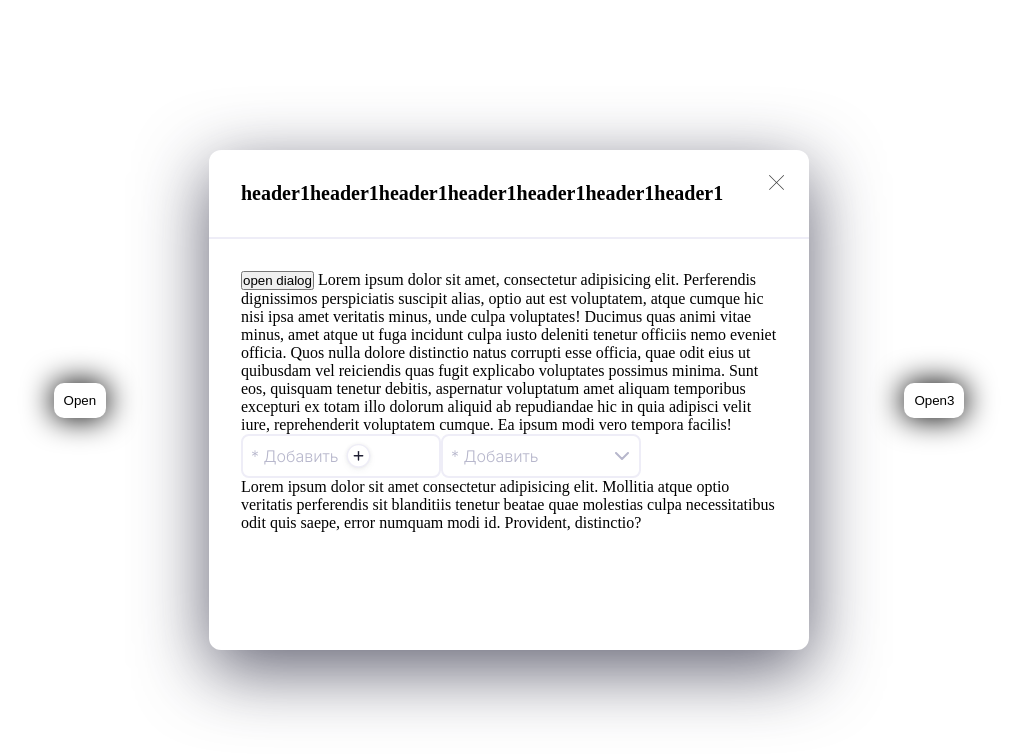
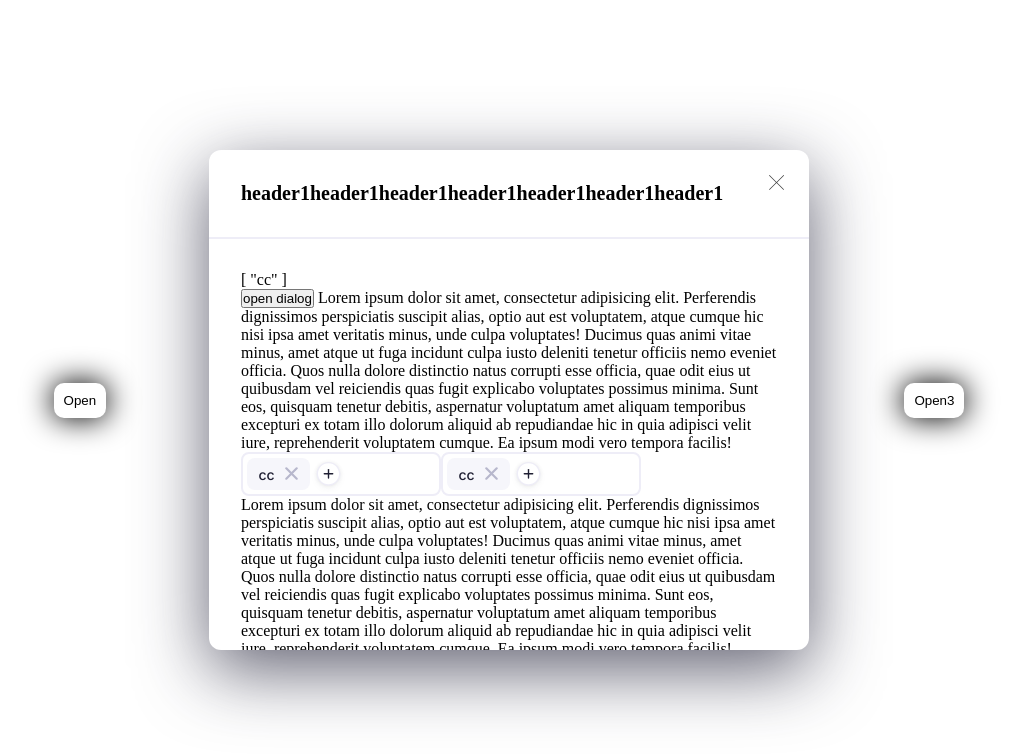
Before and after one commit to bRICK2H/vue-modal, a Vue app: page / in a window 1280 px wide. Both pictures are taken after a click on the button "Open". Shown: the top 756 px of the page, without its empty margins (131-1148 px from the left). Built offline with nearby package versions, Linux system fonts and the light colour scheme; what vue-js-modal would draw is missing.

Commit message:
development reactive data

```diff
--- a/src/App.vue
+++ b/src/App.vue
@@ -23,22 +23,32 @@
     >
       <!-- <div slot="header">new headernew headernew headernew headernew header</div> -->
       <div slot="body-content">
+        <div>
+          {{ val }}
+        </div>
         <button @click="openDialog">open dialog</button>
         Lorem ipsum dolor sit amet, consectetur adipisicing elit. Perferendis dignissimos perspiciatis suscipit alias, optio aut est voluptatem, atque cumque hic nisi ipsa amet veritatis minus, unde culpa voluptates! Ducimus quas animi vitae minus, amet atque ut fuga incidunt culpa iusto deleniti tenetur officiis nemo eveniet officia. Quos nulla dolore distinctio natus corrupti esse officia, quae odit eius ut quibusdam vel reiciendis quas fugit explicabo voluptates possimus minima. Sunt eos, quisquam tenetur debitis, aspernatur voluptatum amet aliquam temporibus excepturi ex totam illo dolorum aliquid ab repudiandae hic in quia adipisci velit iure, reprehenderit voluptatem cumque. Ea ipsum modi vero tempora facilis!
+
         <div style="display:flex;">
           <c-select
             width="200"
-            :options="[111111,222222222,3333333333,4444444444, 'incidunt culpa iusto deleniti tenetur officiis']"
+            v-model="val"
+            :options="options"
             :behavior="true"
             :multiple="true"
           />
           <c-select
             width="200"
-            :options="[111111,222222222,3333333333,4444444444,'incidunt culpa iusto deleniti tenetur officiis']"
+            v-model="val"
+            :options="options"
             :behavior="false"
+            :multiple="true"
           />
         </div>
-        Lorem ipsum dolor sit amet consectetur adipisicing elit. Mollitia atque optio veritatis perferendis sit blanditiis tenetur beatae quae molestias culpa necessitatibus odit quis saepe, error numquam modi id. Provident, distinctio?
+        <div style="display:flex;">
+
+        </div>
+        Lorem ipsum dolor sit amet, consectetur adipisicing elit. Perferendis dignissimos perspiciatis suscipit alias, optio aut est voluptatem, atque cumque hic nisi ipsa amet veritatis minus, unde culpa voluptates! Ducimus quas animi vitae minus, amet atque ut fuga incidunt culpa iusto deleniti tenetur officiis nemo eveniet officia. Quos nulla dolore distinctio natus corrupti esse officia, quae odit eius ut quibusdam vel reiciendis quas fugit explicabo voluptates possimus minima. Sunt eos, quisquam tenetur debitis, aspernatur voluptatum amet aliquam temporibus excepturi ex totam illo dolorum aliquid ab repudiandae hic in quia adipisci velit iure, reprehenderit voluptatem cumque. Ea ipsum modi vero tempora facilis!<br />
       </div>
     </izi-modal>
     <izi-modal
@@ -131,7 +141,9 @@ export default {
   name: 'App',
   components: {cSelect, CSelect},
   data: () => ({
-    name: 'root'
+    name: 'root',
+    val: ['cc'],
+    options: ['a', 'b', 'cc','incidunt culpa iusto deleniti tenetur officiis']
   }),
   methods: {
     async beforeClose() {
--- a/src/components/c-modal/select/c-select.vue
+++ b/src/components/c-modal/select/c-select.vue
@@ -30,7 +30,7 @@
 			<template v-else>
 				<div class="select-name v-selected__select-name"
 					:class="{'select-name--multiple': multiple}"
-					v-for="(element, i) of selected"
+					v-for="(select, i) of selected"
 					:key="`sl${i}`"
 				>
 					<span class="select-box-name select-name__select-box-name"
@@ -40,8 +40,10 @@
 							'select-box-name--mr': multiple && (!clearable && selected.length !== 1 || clearable)
 						}"
 					>
-						<slot name="select" v-bind="element">
-							{{ innerReduce(element, s_label) }}
+						<!-- :title="innerReduce(select, s_label)" -->
+						<slot name="select" v-bind="select">
+							<!-- {{ innerReduce(select, s_label) }} -->
+							{{ select }}
 						</slot>
 					</span>
 					<div>
@@ -102,14 +104,15 @@
 						:class="[...classes, { 'option--arrow': currOptionArrow === i + 1 }]"
 						v-for="(option, i) of cloneOptions"
 						:key="i"
-						:title="innerReduce(option, o_label)"
 						@mouseenter="hoverOption(i + 1)"
 						@click="select(option)"
 					>
+						<!-- :title="innerReduce(option, o_label)" -->
 
 						<div class="option__name">
 							<slot name="option" v-bind="option" >
-									{{ innerReduce(option, o_label) }}
+									<!-- {{ innerReduce(option, o_label) }} -->
+									{{ option }}
 							</slot>
 						</div>
 
@@ -139,10 +142,11 @@ export default {
 			type: String,
 			default: 'Добавить'
 		},
-		value: {
-			type: Array,
-			default: () => ([])
-		},
+		// value: {
+		// 	type: Array,
+		// 	default: () => ([])
+		// },
+		value: null,
 		options: {
 			type: Array,
 			default: () => ([])
@@ -214,25 +218,37 @@ export default {
 	},
 	methods: {
 		select(option) {
-			const selectedIndex = this.cloneOptions.findIndex(curr => {
-				return  JSON.stringify(curr) === JSON.stringify(option)
-			})
-
+			console.log('option: ', option)
 			if (this.multiple) {
-				this.selected.push(...this.cloneOptions.splice(selectedIndex, 1))
+				this.selected.push(option)
 			} else {
-				if (this.selected.length) {
-					this.cloneOptions.push(...this.selected.splice(0, 1))
-				}
-
-				this.selected = this.cloneOptions.splice(selectedIndex, 1)
+				this.selected.splice(0, 1, option)
 			}
 
-			this.$emit('input', this.outerReduce(this.selected))
+			// const selectedIndex = this.cloneOptions.findIndex(curr => {
+			// 	return  JSON.stringify(curr) === JSON.stringify(option)
+			// })
+
+			// if (this.multiple) {
+			// 	this.selected.push(...this.cloneOptions.splice(selectedIndex, 1))
+			// } else {
+			// 	if (this.selected.length) {
+			// 		this.cloneOptions.push(...this.selected.splice(0, 1))
+			// 	}
+
+			// 	this.selected = this.cloneOptions.splice(selectedIndex, 1)
+			// }
+
+			// this.$emit('input', this.outerReduce(this.selected))
 		},
 		drop(i) {
-			this.cloneOptions.push(...this.selected.splice(i, 1))
-			this.$emit('input', this.outerReduce(this.selected))
+			// this.cloneOptions.push(...this.selected.splice(i, 1))
+			// this.$emit('input', this.outerReduce(this.selected))
+			if (this.multiple) {
+				this.selected.splice(i, 1)
+			} else {
+				this.selected = []
+			}
 		},
 		enterToFocus(e) {
 			if (this.cloneOptions.length) {
@@ -268,35 +284,35 @@ export default {
 
 			this.isOpenSelect = false
 		},
-		outerReduce(arr) {
-			return arr.map(c => this.reduce(c) === undefined ? c : this.reduce(c))
-		},
-		innerReduce(el, label) {
-			if (Array.isArray(el)) {
-				return el.flat().join(', ')
-			} else if (typeof el === 'object') {
-				if (Array.isArray(label)) {
-					return  label.map(l => el[l]).join(', ')
-				} else if (typeof label === 'function') {
-					if (label(el) === undefined) {
-						console.warn(`[custom_select]: ${label} Не верно введено имя свойства объекта.`)
-						return el
-					} else if (Array.isArray(label(el))) {
-						return label(el).join(', ')
-					} else if (typeof label(el) === 'object') {
-						return Object.values(label(el)).join(', ')
-					} else {
-						return label(el)
-					}
-				} else {
-					return label in el
-						? el[label]
-						: Object.values(el).join(', ')
-				}
-			} else {
-				return el
-			}
-		},
+		// outerReduce(arr) {
+		// 	return arr.map(c => this.reduce(c) === undefined ? c : this.reduce(c))
+		// },
+		// innerReduce(el, label) {
+		// 	if (Array.isArray(el)) {
+		// 		return el.flat().join(', ')
+		// 	} else if (typeof el === 'object') {
+		// 		if (Array.isArray(label)) {
+		// 			return  label.map(l => el[l]).join(', ')
+		// 		} else if (typeof label === 'function') {
+		// 			if (label(el) === undefined) {
+		// 				console.warn(`[custom_select]: ${label} Не верно введено имя свойства объекта.`)
+		// 				return el
+		// 			} else if (Array.isArray(label(el))) {
+		// 				return label(el).join(', ')
+		// 			} else if (typeof label(el) === 'object') {
+		// 				return Object.values(label(el)).join(', ')
+		// 			} else {
+		// 				return label(el)
+		// 			}
+		// 		} else {
+		// 			return label in el
+		// 				? el[label]
+		// 				: Object.values(el).join(', ')
+		// 		}
+		// 	} else {
+		// 		return el
+		// 	}
+		// },
 		toggleSelect() { this.isOpenSelect = !this.isOpenSelect },
 		setCurrSelectCoords() {
 			const { top, left, width } = this.$refs['selected'].getBoundingClientRect()
@@ -313,50 +329,105 @@ export default {
 	watch: {
 		value: {
 			immediate: true,
+			deep: true,
 			handler(value) {
-				if (value.length) {
-					if (!this.isLoadWithChangedValue) {
-						if(this.multiple) {
-							this.selected = value
-							this.cloneOptions = this.options.filter(opt => {
-								return !(value.map(val => JSON.stringify(val)).includes(JSON.stringify(opt)))
-							})
-						} else {
-							if (value.length > 1) {
-								const unique = Array.from(new Set([...value, ...this.options].map(JSON.stringify))).map(JSON.parse)
-								this.selected = value.slice(0, 1)
-								this.cloneOptions = unique.filter(uq => {
-									return value.slice(1).map(val => JSON.stringify(val)).includes(JSON.stringify(uq))
-								})
-								console.warn(`[custom_select]: "v-model/value" должен принимать массив из одного элемента, т.к. свойство multiple="false". В данном случае selected будет равен [0-му элементу] все остальное уйдет в options`)
-							} else {
-								this.selected = value
-								this.cloneOptions = [...value, ...this.options].filter(el => {
-									return !(value.map(val => JSON.stringify(val)).includes(JSON.stringify(el)))
-								})
-							}
-						}
+				console.log(JSON.stringify(value) === JSON.stringify(this.selected))
+				// console.log(`3: watch: ${this.uniquedd}`, value, this.options)
 
-						this.isLoadWithChangedValue = true
+				const initValues = val => {
+					this.selected.push(...val)
+					console.log(this.selected)
+					this.cloneOptions = this.options.filter(curr => !this.selected.includes(curr))
+				}
+
+				// if (this.multiple) {
+				// 	if (value && Array.isArray(value)) {
+				// 		initValues(value)
+				// 	} else {
+				// 		console.warn('При множественном выборе (multiple:true), необходимо передовать массив из выбранных по умолчанию элементов!')
+				// 	}
+				// } else {
+				// 	if (value && !Array.isArray(value)) {
+				// 		// initValues(value)
+				// 		// this.selected.push(value)
+				// 		// this.cloneOptions = this.options.filter(curr => !this.selected.includes(curr))
+				// 		console.log(this.cloneOptions)
+				// 	} else {
+				// 		console.warn('При единственном выборе (multiple:false), необходимо передовать значение по умолчанию в скалярном (простом) виде!')
+				// 	}
+				// }
+
+
+				if (this.multiple) {
+					if (value && Array.isArray(value)) {
+						initValues(value)
+					} else {
+						console.warn('При множественном выборе (multiple:true), необходимо передовать массив из выбранных по умолчанию элементов!')
+					}
+				}
+
+				if (!this.multiple) {
+					if (value && !Array.isArray(value)) {
+						this.selected.push(value)
+						this.cloneOptions = this.options.filter(curr => !this.selected.includes(curr))
 					}
 				}
 			}
 		},
-		options: {
-			immediate: true,
-			handler(options) {
-				if (this.value) {
-					this.cloneOptions = options.filter(opt => {
-						return !(this.value.map(val => JSON.stringify(val)).includes(JSON.stringify(opt)))
-					})
-				} else {
-					this.cloneOptions = JSON.parse(JSON.stringify(options))
-				}
+		selected: {
+			deep: true,
+			handler(selected) {
+				this.isOpenSelect = false
+				// console.log('s: ', this.multiple ? selected : selected[0])
+				this.$emit('input', selected)
 			}
 		},
-		selected() {
-			this.isOpenSelect = false
-		},
+		// value: {
+		// 	immediate: true,
+		// 	handler(value) {
+		// 		if (value.length) {
+		// 			if (!this.isLoadWithChangedValue) {
+		// 				if(this.multiple) {
+		// 					this.selected = value
+		// 					this.cloneOptions = this.options.filter(opt => {
+		// 						return !(value.map(val => JSON.stringify(val)).includes(JSON.stringify(opt)))
+		// 					})
+		// 				} else {
+		// 					if (value.length > 1) {
+		// 						const unique = Array.from(new Set([...value, ...this.options].map(JSON.stringify))).map(JSON.parse)
+		// 						this.selected = value.slice(0, 1)
+		// 						this.cloneOptions = unique.filter(uq => {
+		// 							return value.slice(1).map(val => JSON.stringify(val)).includes(JSON.stringify(uq))
+		// 						})
+		// 						console.warn(`[custom_select]: "v-model/value" должен принимать массив из одного элемента, т.к. свойство multiple="false". В данном случае selected будет равен [0-му элементу] все остальное уйдет в options`)
+		// 					} else {
+		// 						this.selected = value
+		// 						this.cloneOptions = [...value, ...this.options].filter(el => {
+		// 							return !(value.map(val => JSON.stringify(val)).includes(JSON.stringify(el)))
+		// 						})
+		// 					}
+		// 				}
+
+		// 				this.isLoadWithChangedValue = true
+		// 			}
+		// 		}
+		// 	}
+		// },
+		// options: {
+		// 	immediate: true,
+		// 	handler(options) {
+		// 		if (this.value) {
+		// 			this.cloneOptions = options.filter(opt => {
+		// 				return !(this.value.map(val => JSON.stringify(val)).includes(JSON.stringify(opt)))
+		// 			})
+		// 		} else {
+		// 			this.cloneOptions = JSON.parse(JSON.stringify(options))
+		// 		}
+		// 	}
+		// },
+		// selected() {
+		// 	this.isOpenSelect = false
+		// },
 		isOpenSelect(opened) {
 			this.setCurrSelectCoords()
 
@@ -381,7 +452,7 @@ export default {
 		// 	if (this.$refs['selected']) this.setSelectCoords()
 		// })
 
-		if (this.behavior) {
+		if (this.behavior && this.$refs['select-container']) {
 			let start = true
 			let primaryEl = this.$refs['select-container'].parentElement
 
@@ -582,6 +653,7 @@ export default {
 			background-color: #dfdfdf;
 		}
 		&__name {
+			width: 100%;
 			height: auto;
 			display: inline-block;
 			position: absolute;
```
